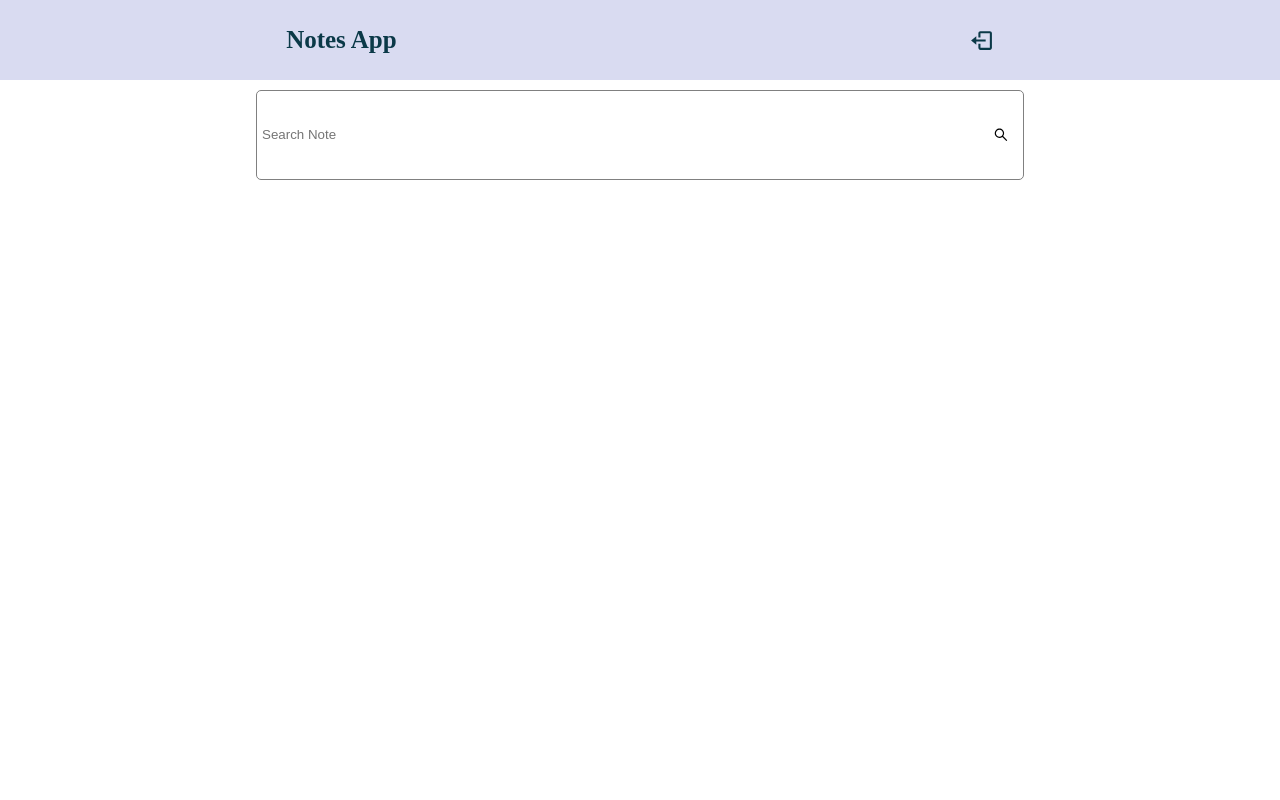
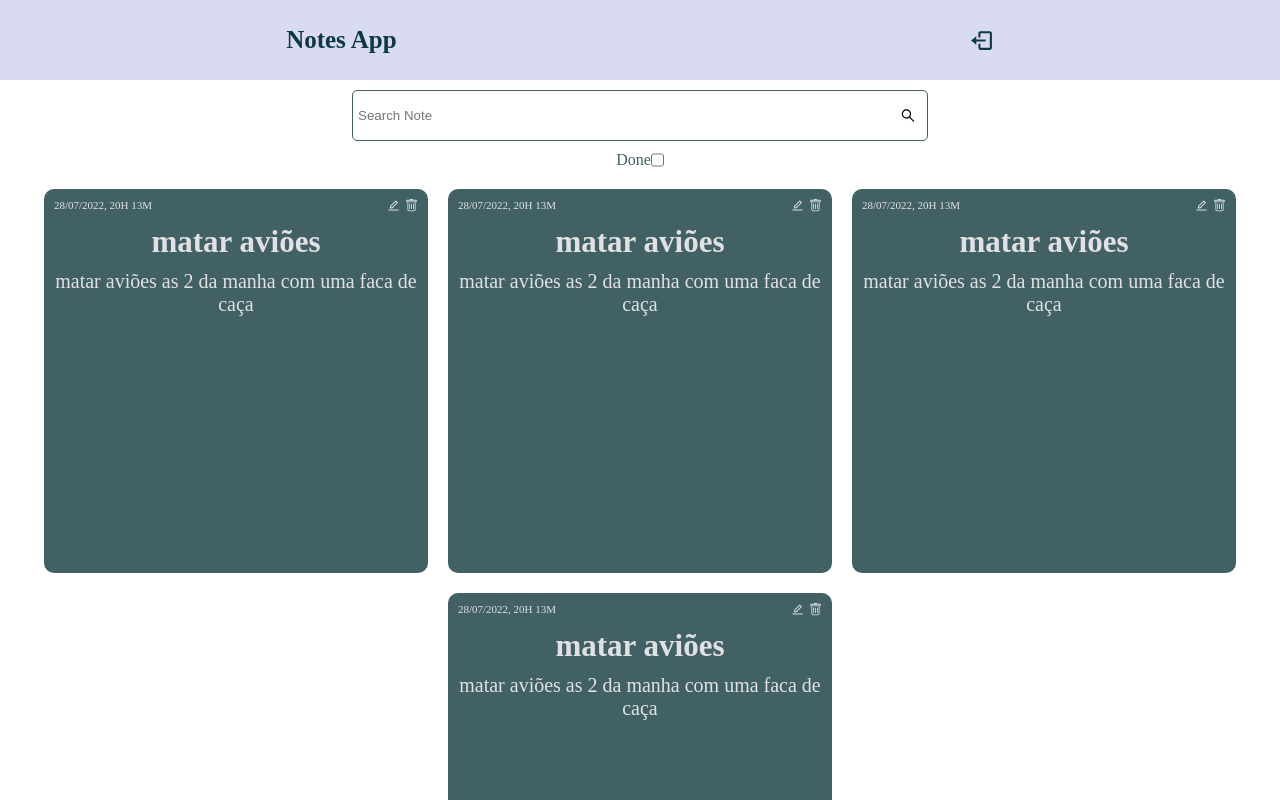
Before and after one commit to lucas271/typescript-notes_app, a React (Create React App) app in the folder client/: page / in a window 1280 px wide. Shown: the top 800 px of the page. Built offline with nearby package versions, Linux system fonts and the light colour scheme.

Commit message:
single_note_update_+_styles_updates

```diff
--- a/client/src/components/navbar/styles/style.scss
+++ b/client/src/components/navbar/styles/style.scss
@@ -4,7 +4,7 @@
 .navbar_container{
     position: relative;
 
-    width: 100vw;
+    width: 100%;
     height: 10vh;
 }
 
--- a/client/src/components/singleNote/SingleNote.tsx
+++ b/client/src/components/singleNote/SingleNote.tsx
@@ -1,4 +1,7 @@
 import { Note } from "../../models/note"
+import './styles/style.scss'
+import {AiOutlineEdit} from 'react-icons/ai'
+import {BsTrash} from 'react-icons/bs'
 
 interface Props{
     note: Note,
@@ -7,6 +10,25 @@ interface Props{
 
 const SingleNote: React.FC<Props> = ({notes, note}) => {
     return <>
+        <div className='note'>
+            <header className="note_header">
+                <div className="note_icons">
+                    <span><AiOutlineEdit/></span>
+                    <span><BsTrash/></span>
+                </div>
+                <span className="date">{`
+                    ${note.date.getDate() < 10 ?'0': ''}${note.date.getDate()}/${note.date.getMonth() < 10 ? '0': ''}${note.date.getMonth()}/${note.date.getFullYear()},
+                    ${note.date.getHours() < 10 ? '0' : ''}${note.date.getHours()}H
+                    ${note.date.getMinutes() < 10 ? '0' : ''}${note.date.getMinutes()}M
+                `}
+                </span>
+            </header>
+            <article className="note_details">
+                <h2>{note.title}</h2>
+                <p>{note.text}</p>
+            </article>
+
+        </div>
     </>
 }
 
--- /dev/null
+++ b/client/src/components/singleNote/styles/style.scss
@@ -0,0 +1,73 @@
+@use '../../../styles/variables' as *;
+
+
+.note{
+    position: relative;
+    padding: 10px;
+    width: 75vw;
+    height: 80vw;
+    text-align: center;
+    border-radius: 10px;
+    background-color: $secundary-color;
+}
+
+.note_header{
+    color: $text-color2;
+
+    .date{
+        position: absolute;
+        top: 10px;
+        left: 10px;
+        font-size: $text-size6;
+    }
+
+    .note_icons{
+        position: absolute;
+        top: 10px;
+        right: 10px;
+        font-size: $text-size5;
+        display: flex;
+        gap: 5px;
+
+        span{
+            cursor: pointer;
+        }
+    }
+}
+
+.note_details{
+    margin-top: 25px;
+    display: flex;
+    flex-direction: column;
+    gap: 10px;
+    color: $text-color2;
+
+    h2{
+        font-size: $text-size1;
+    }
+    p{
+        font-size: $text-size3;
+    }
+}
+
+
+@media only screen and (min-width: 400px) {
+    .note{
+        width: 45vw;
+        height: 55vw;
+    }
+}
+
+@media only screen and (min-width: 650px) {
+    .note{
+        width: 30vw;
+        height: 40vw;
+    }
+}
+
+@media only screen and (min-width: 900px) {
+    .note{
+        width: 30vw;
+        height: 30vw;
+    }
+}
--- a/client/src/models/note.ts
+++ b/client/src/models/note.ts
@@ -2,6 +2,6 @@ export interface Note {
     title: string,
     date: Date,
     text: string,
-    color?: string,
     done: boolean,
+    id: string,
 }
--- a/client/src/pages/homePage/HomePage.tsx
+++ b/client/src/pages/homePage/HomePage.tsx
@@ -3,49 +3,90 @@ import {AiOutlineSearch} from 'react-icons/ai'
 import './styles/style.scss'
 import {Note} from '../../models/note'
 import SingleNote from '../../components/singleNote/SingleNote'
+import { useState } from 'react'
 
 const Notes: Note[]= [
     {
-        title: 'matar aviões ',
+        title: 'yatar aviões ',
         text: 'matar aviões as 2 da manha com uma faca de caça',
         date: new Date(),
-        color: 'yellow',
-        done: true
+        done: true,
+        id: 'odkoaskdbzsoa'
     },
     {
         title: 'matar aviões ',
         text: 'matar aviões as 2 da manha com uma faca de caça',
         date: new Date(),
-        color: 'yellow',
-        done: false
+        done: false,
+        id: 'odsadkoakghcvbskdoa'
 
     },
     {
         title: 'matar aviões ',
         text: 'matar aviões as 2 da manha com uma faca de caça',
         date: new Date(),
-        color: 'yellow',
-        done: false
+        done: false,
+        id: 'odkoasdac321zskdoa'
     },
     {
         title: 'matar aviões ',
         text: 'matar aviões as 2 da manha com uma faca de caça',
         date: new Date(),
-        color: 'yellow',
-        done: true
+        done: true,
+        id: 'odkosda21asfakdoa'
+    },
+    {
+        title: 'matar aviões ',
+        text: 'matar aviões as 2 da manha com uma faca de caça',
+        date: new Date(),
+        done: false,
+        id: 'odkoasdaczsdaskdoa'
+    },
+    {
+        title: 'matar aviões ',
+        text: 'matar aviões as 2 da manha com uma faca de caça',
+        date: new Date(),
+        done: true,
+        id: 'odzxckosda21askdoa'
+    },
+    {
+        title: 'matar aviões ',
+        text: 'matar aviões as 2 da manha com uma faca de caça',
+        date: new Date(),
+        done: false,
+        id: 'odko654asdaczskdoa'
+    },
+    {
+        title: 'matar aviões ',
+        text: 'matar aviões as 2 da manha com uma faca de caça',
+        date: new Date(),
+        done: true,
+        id: 'odkos41da21askdoa'
     }
 ]
 
 const HomePage: React.FC = () => {
+    const [searchNote, setSearchNote] = useState<string>('')
+    const [done, setDone] = useState<boolean>(false)
+
+    const notesFilter = (notes: Note[]): Note[] => {
+        return notes.filter(note => note.done === done)
+        .filter(note => note.title.includes(searchNote) || note.text.includes(searchNote))
+    }
+
     return <>
         <div className='home_container'>
             <div className='search_bar'>
-                <input type="text" placeholder='Search Note'/>
+                <input type="text" placeholder='Search Note' onChange={(e) => setSearchNote(e.target.value)} value={searchNote}/>
                 <AiOutlineSearch className='search_icon'/>
             </div>
+            <div className='filter_by_type'>
+                <label htmlFor="done">Done</label>
+                <input type="checkbox" id='done' checked={done} onChange={(() => setDone(!done))}/>
+            </div>
             <main className='notes_container'>
-                {Notes.map(note => {
-                    return <SingleNote notes={Notes} note={note}/>
+                {notesFilter(Notes).map(note => {
+                    return <SingleNote notes={Notes} note={note} key={note.id}/>
                 })}
             </main>
         </div>
--- a/client/src/pages/homePage/styles/style.scss
+++ b/client/src/pages/homePage/styles/style.scss
@@ -1,3 +1,5 @@
+@use '../../../styles/variables' as *;
+
 .search_bar{
     margin: 10px auto;
     position: relative;
@@ -9,7 +11,10 @@
         height: inherit;
         border-radius: 5px;
         padding: 5px;
-        border: 1px solid gray;
+        border: 1px solid $secundary-color;
+        &:focus{
+            outline: 2px solid $primary-color;
+        }
     }
 }
 
@@ -19,3 +24,32 @@
     top: 0;
     height: inherit;
 }
+
+.notes_container{
+    margin: 20px 0;
+    display: flex;
+    flex-direction: column;
+    align-items: center;
+    gap: 20px;
+}
+
+.filter_by_type{
+    display: flex;
+    justify-content: center;
+    color: $secundary-color;
+}
+
+@media only screen and (min-width: 400px) {
+    .notes_container{
+        flex-direction: row;
+        flex-wrap: wrap;
+        justify-content: center;
+    }
+}
+
+@media only screen and (min-width: 750px) {
+    .search_bar{
+        width: 45vw;
+        height: 4vw;
+    }
+}
--- a/client/src/styles/_variables.scss
+++ b/client/src/styles/_variables.scss
@@ -10,3 +10,4 @@ $text-size2: 25px;
 $text-size3: 20px;
 $text-size4: 16px;
 $text-size5: 13px;
+$text-size6: 11px;
```
